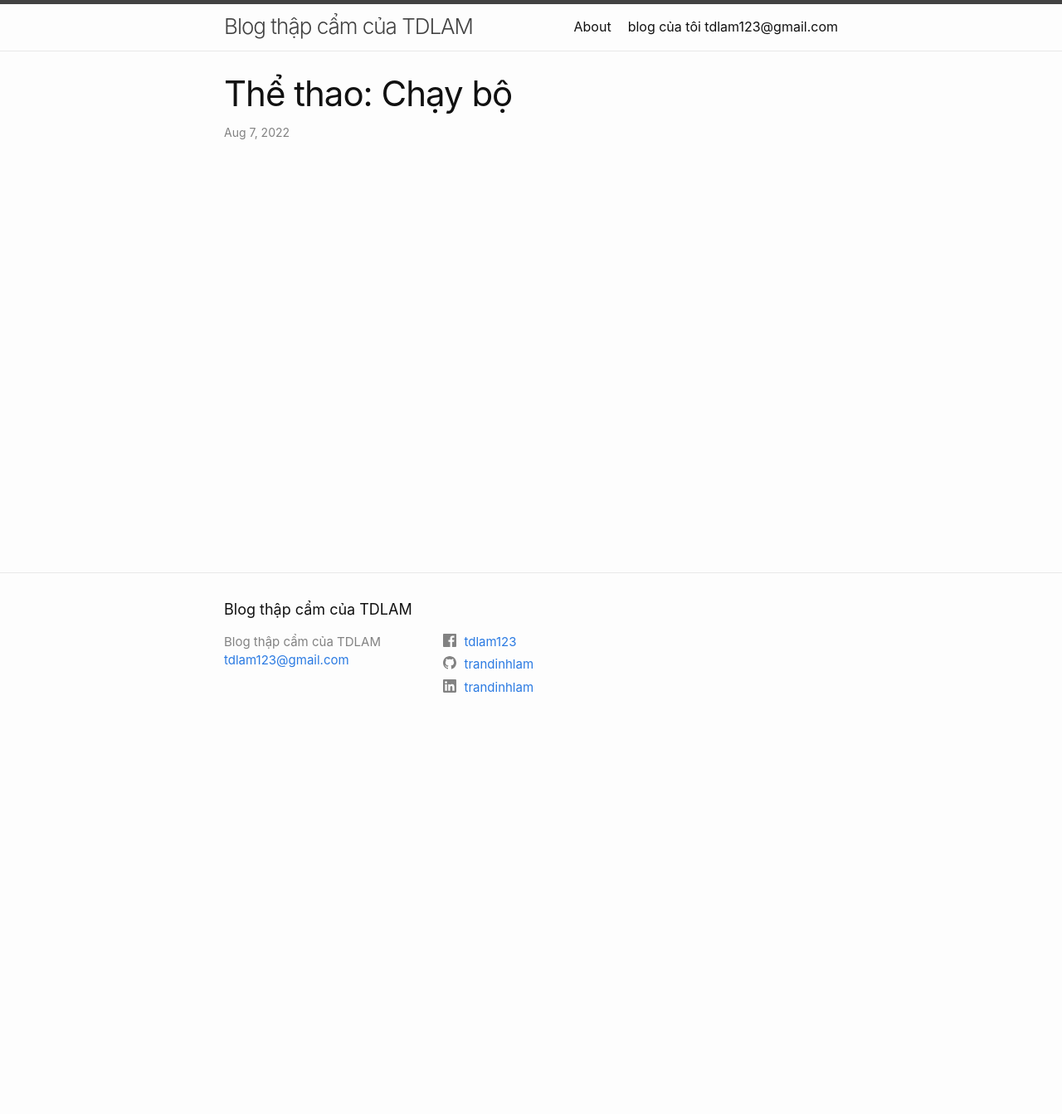
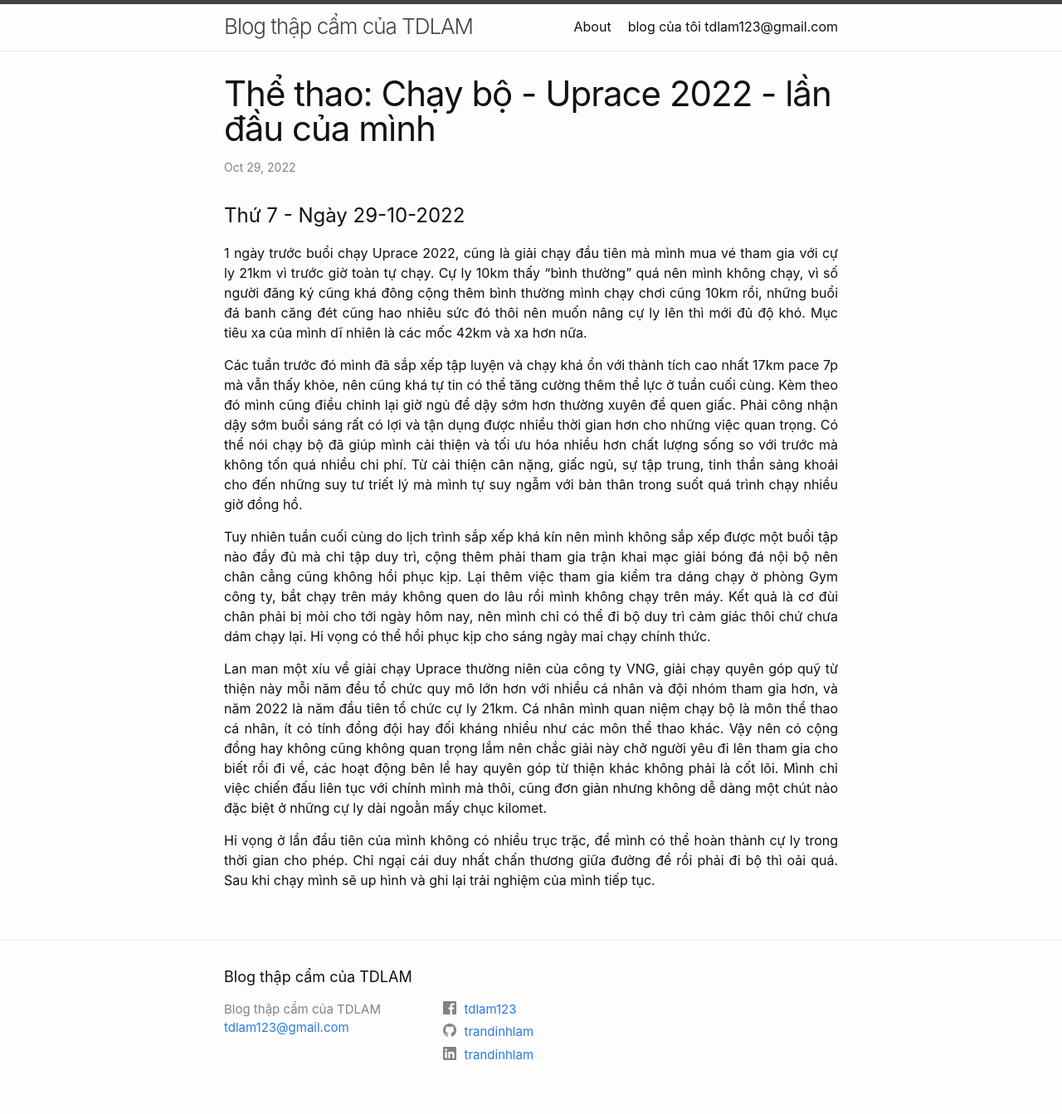
Before and after one commit to trandinhlam/trandinhlam.github.io, a Jekyll site: the page built from _posts/2022-08-07-sport-chay-bo.markdown, in a window 1280 px wide. Shown: the whole page at 83% size. Built offline with Jekyll 4.4.1, drawn with Linux system fonts in a browser that asks for light colours; before the commit the page ends 900 px from its top, so only the background shows below that.

```diff
--- a/_posts/2022-08-07-sport-chay-bo.markdown
+++ b/_posts/2022-08-07-sport-chay-bo.markdown
@@ -1,6 +1,26 @@
 ---
 layout: post
-title:  "Thể thao: Chạy bộ"
-date:   2022-08-07
+title:  "Thể thao: Chạy bộ - Uprace 2022 - lần đầu của mình"
+date:   2022-10-29
 categories: sport
 ---
+
+# Thứ 7 - Ngày 29-10-2022
+
+1 ngày trước buổi chạy Uprace 2022, cũng là giải chạy đầu tiên mà mình mua vé tham gia với cự ly 21km vì trước giờ toàn tự chạy. Cự ly 10km thấy "bình thường" quá nên mình không chạy, vì số người đăng ký cũng khá đông cộng thêm bình thường mình chạy chơi cũng 10km rồi, những buổi đá banh căng đét cũng hao nhiêu sức đó thôi nên muốn nâng cự ly lên thì mới đủ độ khó. Mục tiêu xa của mình dĩ nhiên là các mốc 42km và xa hơn nữa.
+
+Các tuần trước đó mình đã sắp xếp tập luyện và chạy khá ổn với thành tích cao nhất 17km pace 7p mà vẫn thấy khỏe, nên cũng khá tự tin có thể tăng cường thêm thể lực ở tuần cuối cùng.
+Kèm theo đó mình cũng điều chỉnh lại giờ ngủ để dậy sớm hơn thường xuyên để quen giấc.
+Phải công nhận dậy sớm buổi sáng rất có lợi và tận dụng được nhiều thời gian hơn cho những việc quan trọng.
+Có thể nói chạy bộ đã giúp mình cải thiện và tối ưu hóa nhiều hơn chất lượng sống so với trước mà không tốn quá nhiều chi phí. Từ cải thiện cân nặng, giấc ngủ, sự tập trung, tinh thần sảng khoái cho đến những suy tư triết lý mà mình tự suy ngẫm với bản thân trong suốt quá trình chạy nhiều giờ đồng hồ.
+
+Tuy nhiên tuần cuối cùng do lịch trình sắp xếp khá kín nên mình không sắp xếp được một buổi tập nào đầy đủ mà chỉ tập duy trì, cộng thêm phải tham gia trận khai mạc giải bóng đá nội bộ nên chân cẳng cũng không hồi phục kịp.
+Lại thêm việc tham gia kiểm tra dáng chạy ở phòng Gym công ty, bắt chạy trên máy không quen do lâu rồi mình không chạy trên máy.
+Kết quả là cơ đùi chân phải bị mỏi cho tới ngày hôm nay, nên mình chỉ có thể đi bộ duy trì cảm giác thôi chứ chưa dám chạy lại. Hi vọng có thể hồi phục kịp cho sáng ngày mai chạy chính thức.
+
+Lan man một xíu về giải chạy Uprace thường niên của công ty VNG, giải chạy quyên góp quỹ từ thiện này mỗi năm đều tổ chức quy mô lớn hơn với nhiều cá nhân và đội nhóm tham gia hơn, và năm 2022 là năm đầu tiên tổ chức cự ly 21km.
+Cá nhân mình quan niệm chạy bộ là môn thể thao cá nhân, ít có tính đồng đội hay đối kháng nhiều như các môn thể thao khác. Vậy nên có cộng đồng hay không cũng không quan trọng lắm nên chắc giải này chở người yêu đi lên tham gia cho biết rồi đi về, các hoạt động bên lề hay quyên góp từ thiện khác không phải là cốt lõi.
+Mình chỉ việc chiến đấu liên tục với chính mình mà thôi, cũng đơn giản nhưng không dễ dàng một chút nào đặc biệt ở những cự ly dài ngoằn mấy chục kilomet.
+
+Hi vọng ở lần đầu tiên của mình không có nhiều trục trặc, để mình có thể hoàn thành cự ly trong thời gian cho phép. Chỉ ngại cái duy nhất chấn thương giữa đường để rồi phải đi bộ thì oải quá.
+Sau khi chạy mình sẽ up hình và ghi lại trải nghiệm của mình tiếp tục.
```
